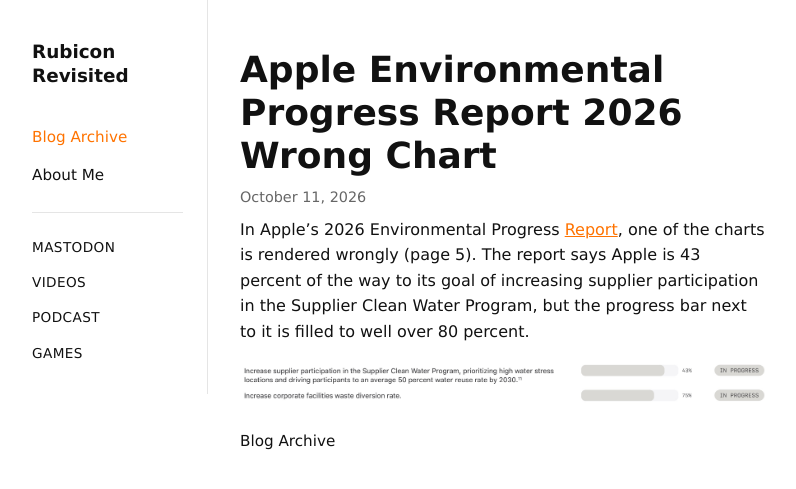
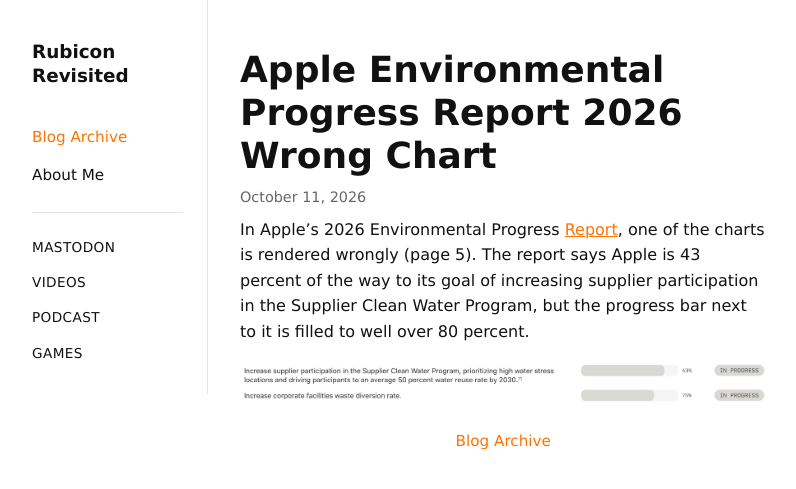
Before and after one commit to StepanJiri/stepankarasek.github.io, a Jekyll site: the page built from _posts/2026-10-11-Apple Environmental Progress Report 2026 Wrong Chart.md, in a window 1280 px wide. Shown: the top 489 px of the page, without its empty margins (152-948 px from the left). Built offline with Jekyll 4.4.1, drawn with Linux system fonts in a browser that asks for light colours.

Commit message:
Update style.css

```diff
--- a/assets/css/style.css
+++ b/assets/css/style.css
@@ -252,22 +252,17 @@ margin: 0.75rem 0 1.5rem;
 
 .post-back {
 margin-top: 1.5rem;
+text-align: center;
 }
 
 .post-back a {
-color: var(--fg);
+color: var(--accent);
 text-decoration: none;
 font-size: 0.95rem;
-display: inline-flex;
-align-items: center;
 }
 
 .post-back a:hover {
-color: var(--accent);
-}
-
-.post-back-icon {
-margin-right: 0.35rem;
+text-decoration: underline;
 }
 
 /* ---------- Blog listing (card grid, if still used anywhere) ---------- */
```
